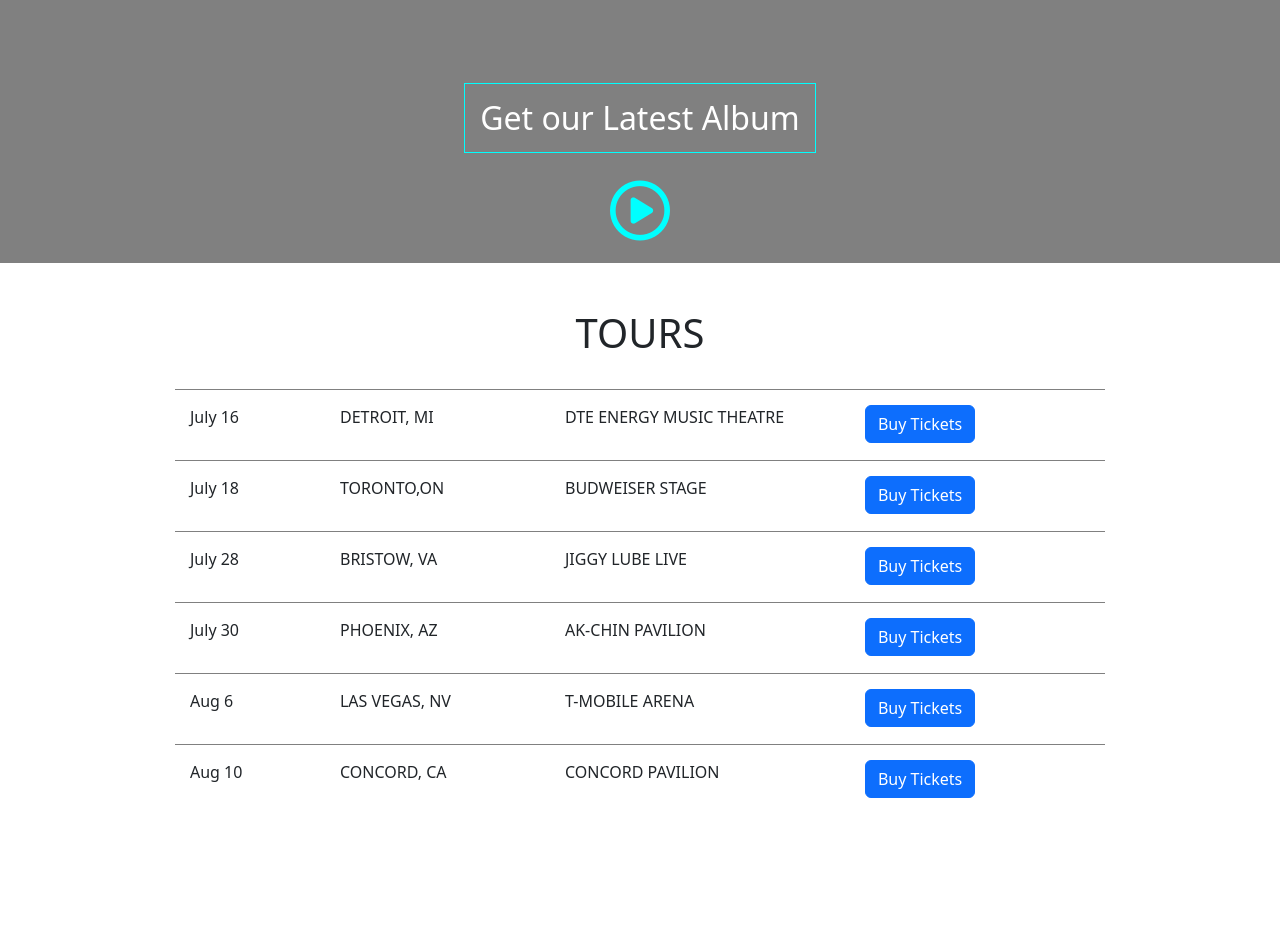
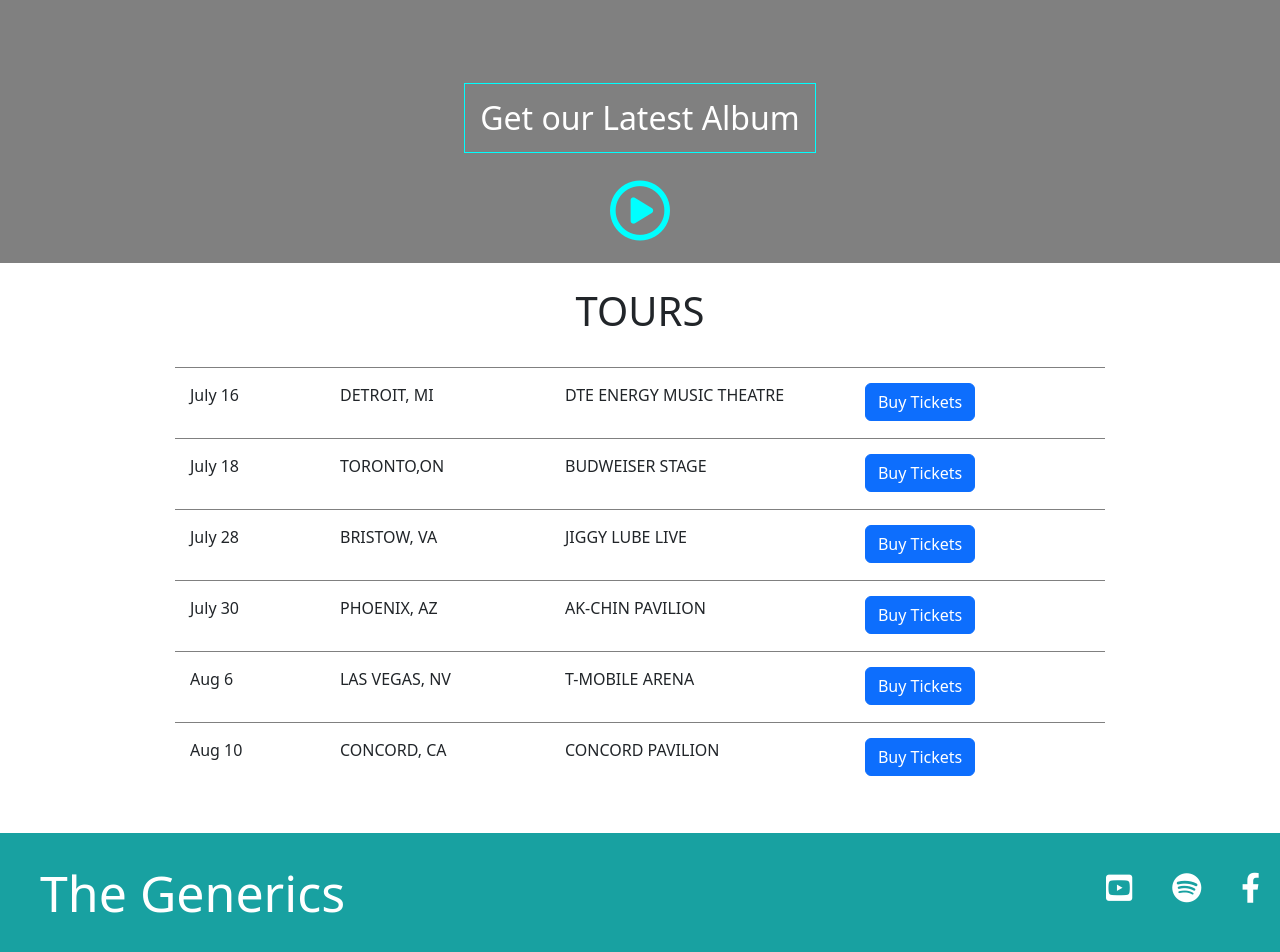
Before and after one commit to Saumya1124/E-commerceProject, a React (Create React App) app: page /home in a window 1280 px wide. Shown: the part 176-1128 px from the top of the page. Before the commit the page ends 991 px from the top, so only its background shows below. Built offline with nearby package versions, Linux system fonts and the light colour scheme.

Commit message:
useEffect for preloading movies

```diff
--- a/src/Components/Home/Home.css
+++ b/src/Components/Home/Home.css
@@ -1,4 +1,4 @@
-.head{
+.head1{
     height: 180px;
     width: 100%;
     background-color: grey;
--- a/src/Components/Home/Home.js
+++ b/src/Components/Home/Home.js
@@ -17,7 +17,7 @@ const Home = () => {
 
     return(
         <Fragment>
-            <div >
+
             <div className="d-flex flex-column head align-items-center">
 
                 <div className="head1 d-flex flex-column align-items-center">
@@ -25,7 +25,6 @@ const Home = () => {
                     <i class="fa-regular fa-circle-play"></i>
                 </div>
 
-                <br />
                 <br />
 
                 <div>
@@ -42,7 +41,7 @@ const Home = () => {
 
             </div>
 
-            </div>
+
         </Fragment>
     )
 
--- a/src/Components/RootLayout.js
+++ b/src/Components/RootLayout.js
@@ -22,7 +22,7 @@ const RootLayout = ()=> {
             {cartIsShown && <Cart onHideCart={hideCartHandler}></Cart>}
             <Header onShowCart={showCartHandler}></Header>
             <Outlet></Outlet>
-            {/* <Footer></Footer>  */}
+            <Footer></Footer>
 
         </Fragment>
     )
```
